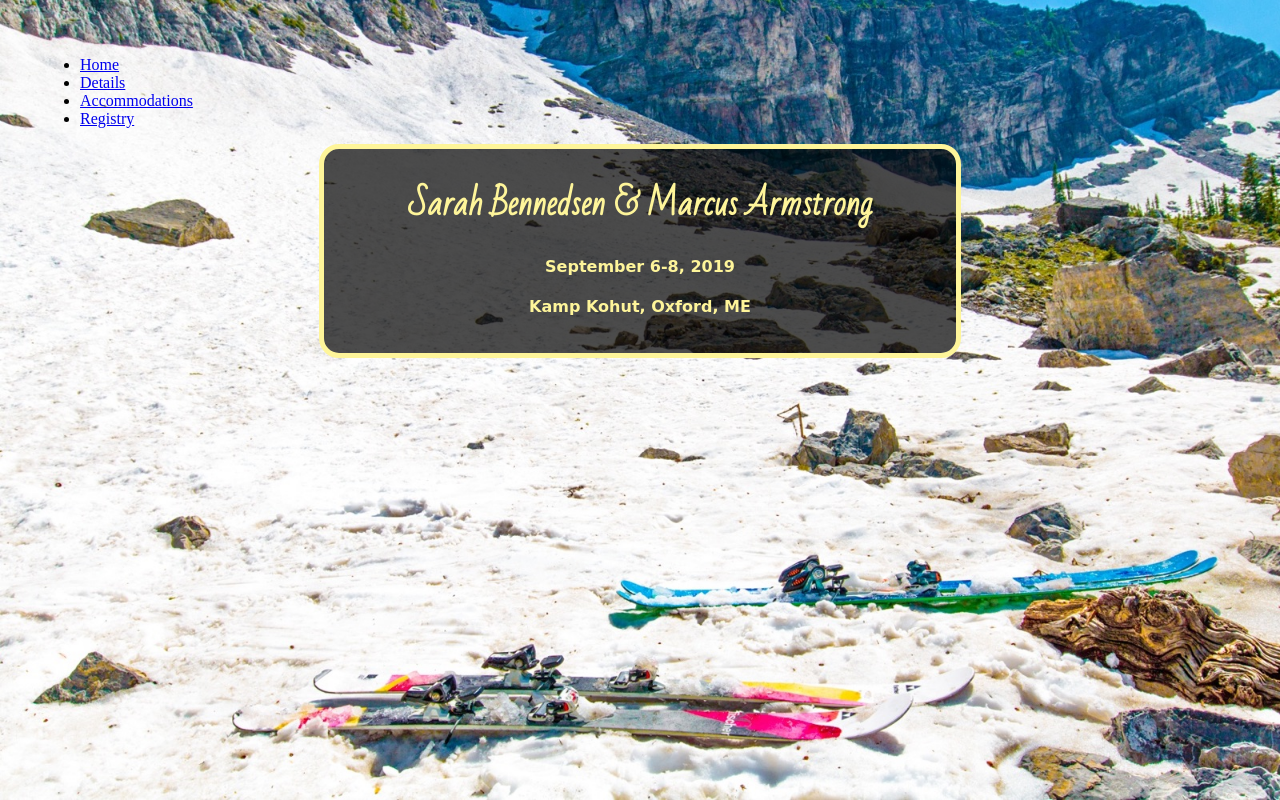
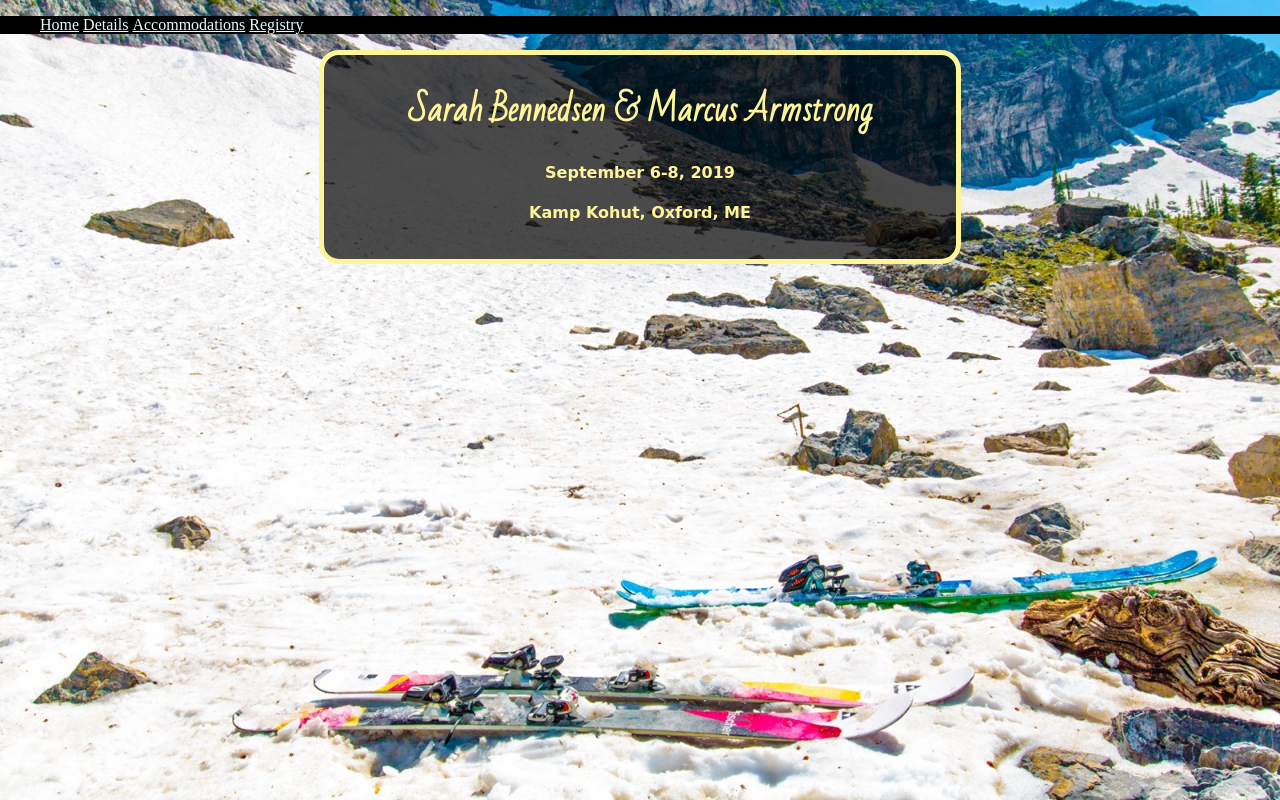
Before and after one commit to SarahBennedsen/kamp, a website: page public/mainpage.html in a window 1280 px wide. Drawn offline with Linux system fonts and the light colour scheme; a web font is replaced by a local one.

Commit message:
navbar style tweak

```diff
--- a/public/mainpage.html
+++ b/public/mainpage.html
@@ -12,7 +12,8 @@
         background-color: black;
         background-size: cover;
         background-position: bottom;
-        padding: 2rem;
+        padding: 0;
+        margin: 0;
     }
     div {
         color: rgb(254, 245, 154);
@@ -30,6 +31,17 @@
         margin-bottom: 32px;
         line-height: 1.2em;
     }
+    .navlink {
+        margin: 12px auto;
+        background-color: black;
+    }
+    .navlink a {
+        color: lightcyan;
+    }
+    .navlink li {
+        display: inline-block;
+        list-style: none;
+    }
 
 </style>
 <meta name="viewport" content="width=device-width, initial-scale=1">
@@ -44,7 +56,7 @@
 
 <body>
 
-<nav>
+<nav class="navlink">
     <ul>
         <li><a href="/mainpage.html">Home</a></li>
         <li><a href="/details.html">Details</a></li>
```
